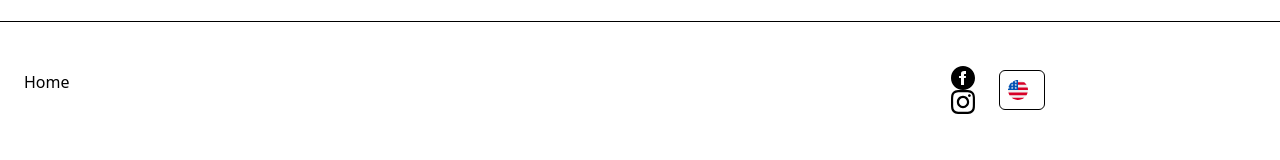
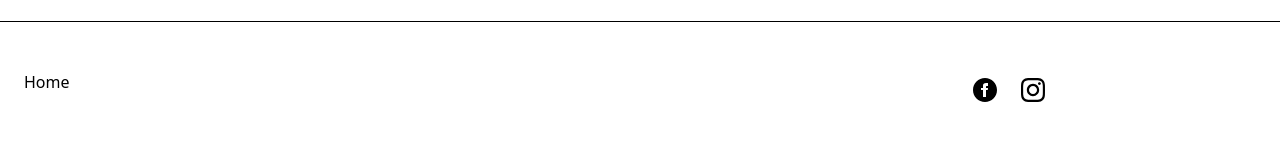
Before and after one commit to MekkaLabs/showoferta, a Next.js app: page /product/new-short-sleeve-t-shirt in a window 1280 px wide. Shown: the part 1066-1226 px from the top of the page. Built offline with nearby package versions, Linux system fonts and the light colour scheme; what @vercel/fetch would draw is missing.

Commit message:
Update Footer.tsx

```diff
--- a/components/common/Footer/Footer.tsx
+++ b/components/common/Footer/Footer.tsx
@@ -52,9 +52,15 @@
                 href="https://github.com/vercel/commerce"
               >
                 <Facebook />
-                <Instagram />
+
               </a>
-              <I18nWidget />
+              <a
+                className={s.link}
+                aria-label="Github Repository"
+                href="https://github.com/vercel/commerce"
+              >
+              <Instagram />
+              </a>
             </div>
           </div>
         </div>
```
